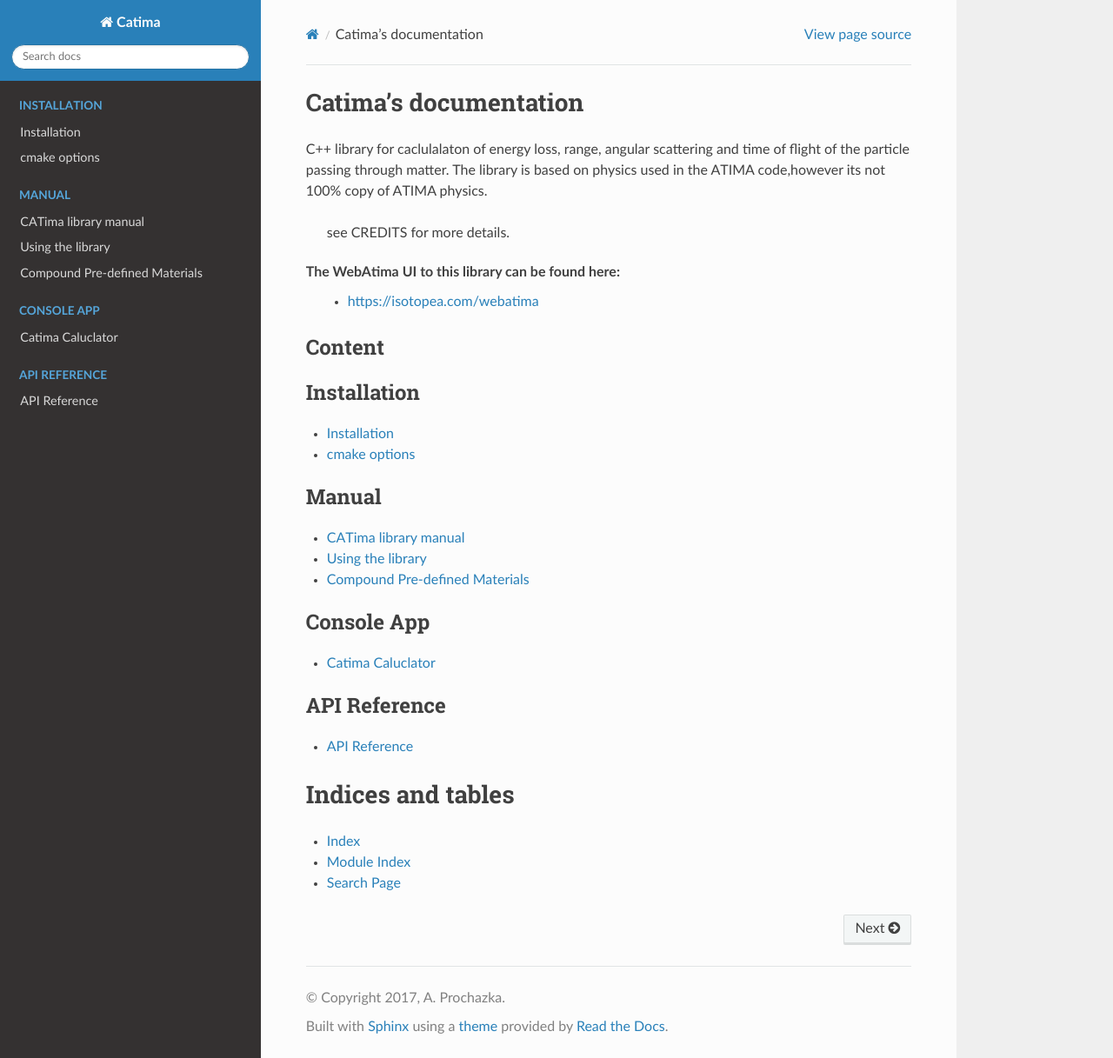
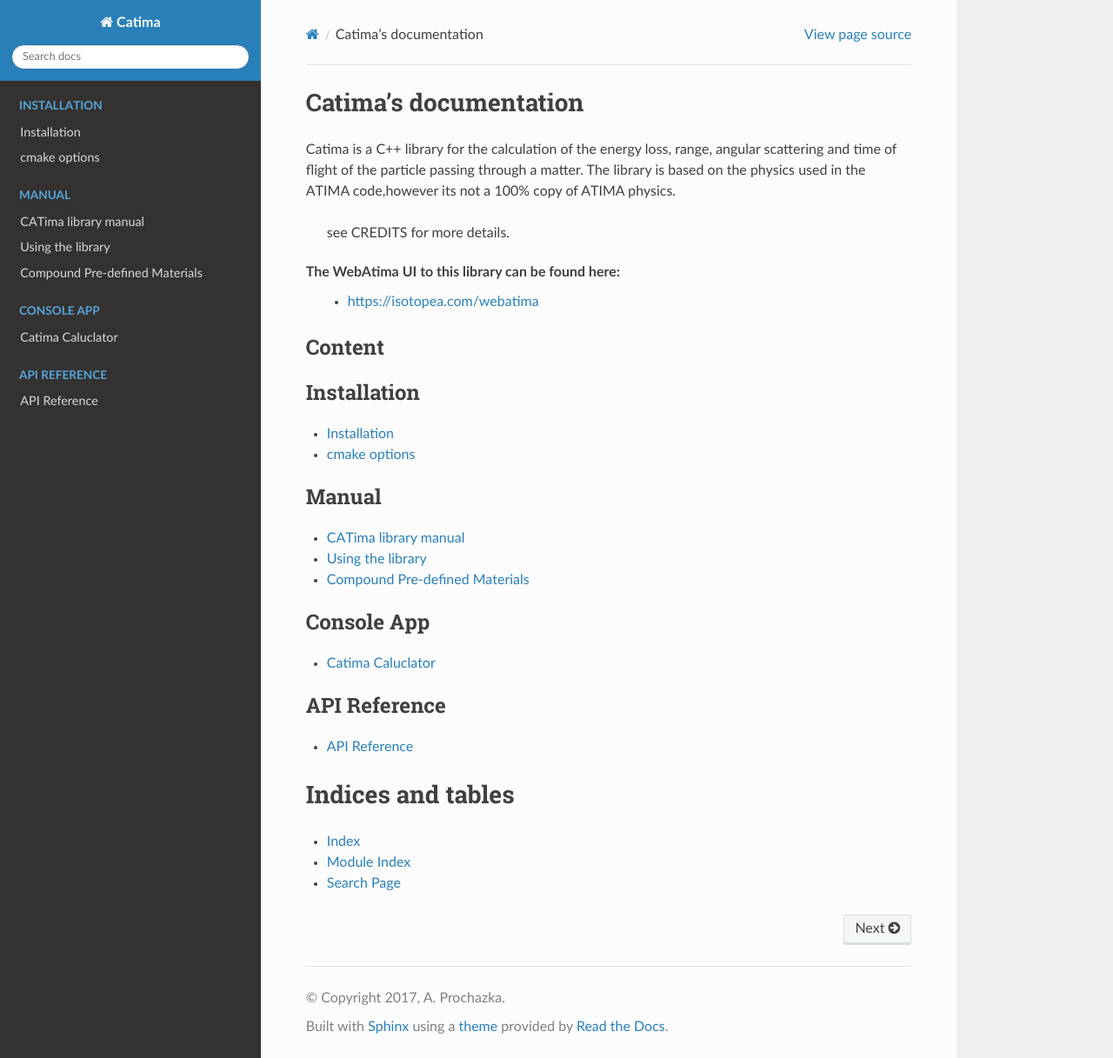
Before and after one commit to hrosiak/catima, a Sphinx documentation site: the page built from docs/index.rst, in a window 1280 px wide and 1217 px high. Shown: the whole window at 87% size. Built offline with Sphinx 7.4.7 and the Read the Docs theme 2.0.0, drawn with Linux system fonts in a browser that asks for light colours.

Commit message:
Update index.rst

```diff
--- a/docs/index.rst
+++ b/docs/index.rst
@@ -1,7 +1,7 @@
 Catima's documentation
 ======================
-C++ library for caclulalaton of energy loss, range, angular scattering and time of flight of the particle passing through matter.
-The library is based on physics used in the ATIMA code,however its not 100% copy of ATIMA physics.
+Catima is a C++ library for the calculation of the energy loss, range, angular scattering and time of flight of the particle passing through a matter.
+The library is based on the physics used in the ATIMA code,however its not a 100% copy of ATIMA physics.
  see CREDITS for more details.
 
 The WebAtima UI to this library can be found here:
```
